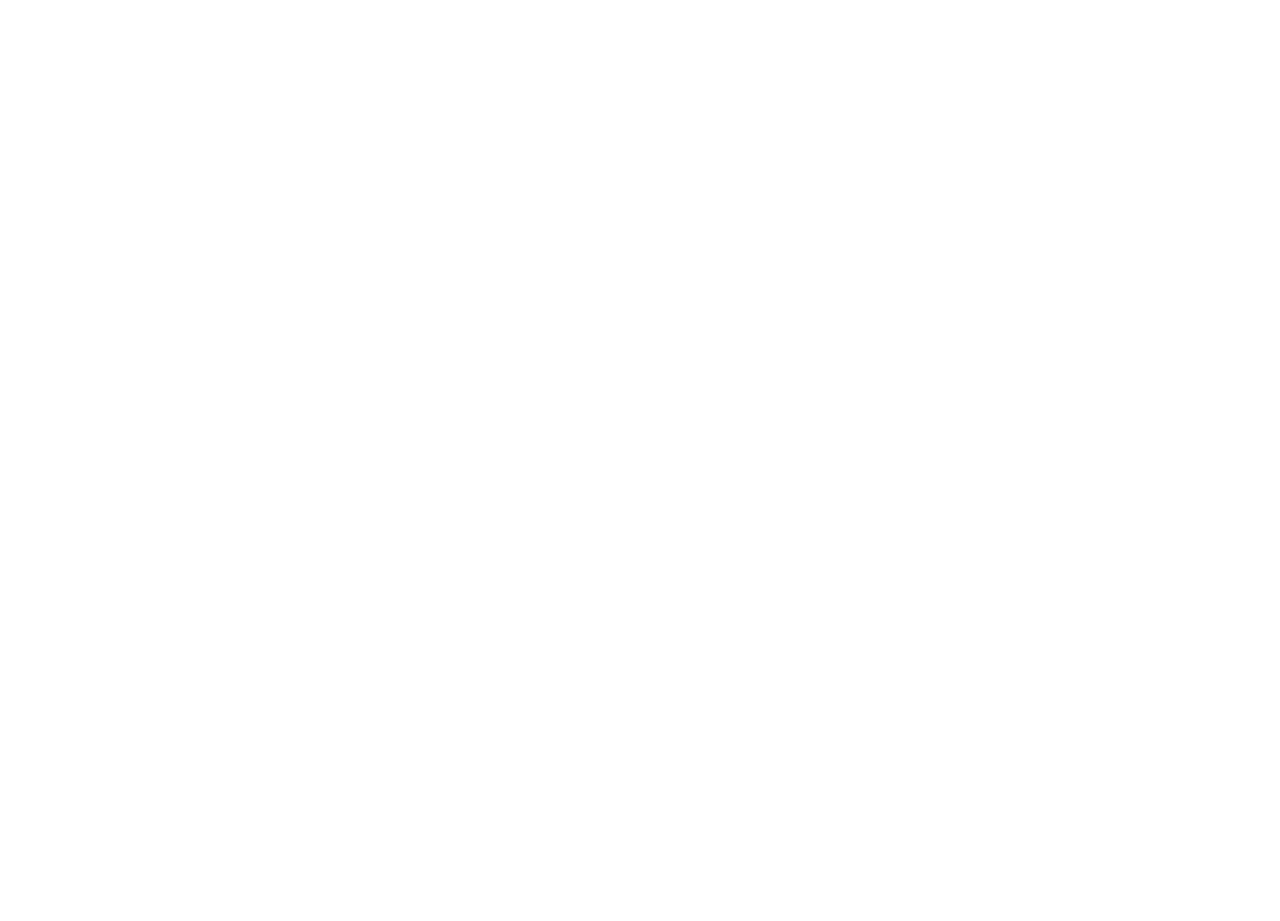
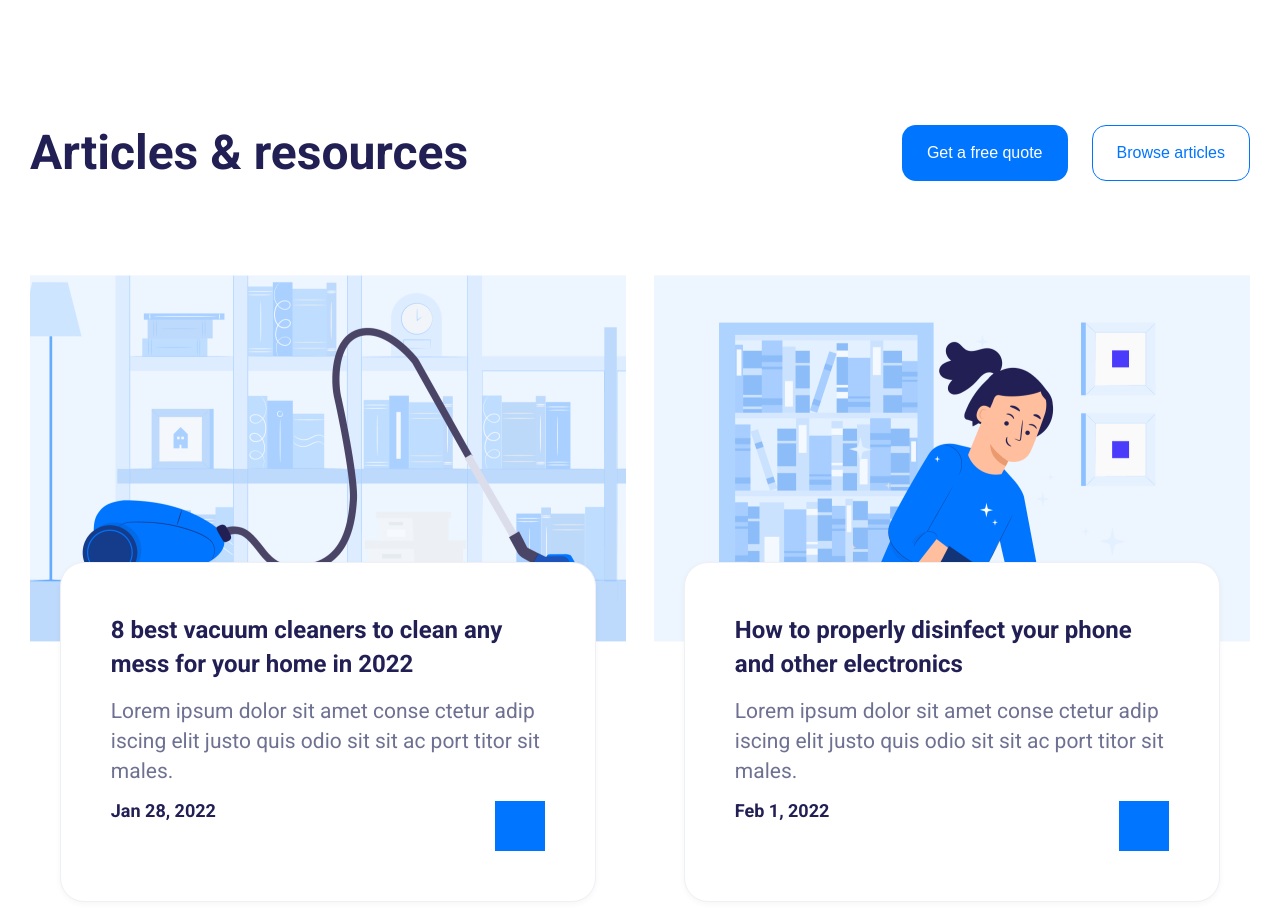
Before and after one commit to OutisDeveloper/cleaning-x, a React (Create React App) app: page / in a window 1280 px wide. Shown: the part 3400-4321 px from the top of the page. Before the commit the page ends 3524 px from the top, so only its background shows below. Built offline with nearby package versions, Linux system fonts and the light colour scheme.

Commit message:
'articelEnd'

```diff
--- /dev/null
+++ b/src/components/article/Article.jsx
@@ -0,0 +1,45 @@
+import Style from "./article.module.scss";
+import ArticleCard from "./articleCard/ArticleCard";
+import ar1 from "../../assets/images/ar1.png";
+import ar2 from "../../assets/images/ar2.png";
+import Button from "../primaryBtn/Button";
+
+export const Article = ({ arImg, arTitle, arText, arDate, arDiv }) => {
+  return (
+    <section id={Style.Article}>
+      <div className={`container ${Style.articleContainer}`}>
+        <div className={Style.articleTop}>
+          <h1>Articles & resources</h1>
+          <div className={Style.arTopRight}>
+            <Button textBtn={"Get a free quote"} />
+            <Button textBtn={"Browse articles"} />
+          </div>
+        </div>
+        <div className={Style.articleCardBox}>
+          <ArticleCard
+            arImg={ar1}
+            arTitle={
+              "8 best vacuum cleaners to clean any mess for your home in 2022"
+            }
+            arText={
+              "Lorem ipsum dolor sit amet conse ctetur adip iscing elit justo quis odio sit sit ac port titor sit males."
+            }
+            arDate={"Jan 28, 2022"}
+          />
+          <ArticleCard
+            arImg={ar2}
+            arTitle={
+              "How to properly disinfect your phone and other electronics"
+            }
+            arText={
+              "Lorem ipsum dolor sit amet conse ctetur adip iscing elit justo quis odio sit sit ac port titor sit males."
+            }
+            arDate={"Feb 1, 2022"}
+          />
+        </div>
+      </div>
+    </section>
+  );
+};
+
+export default Article;
--- /dev/null
+++ b/src/components/article/article.module.scss
@@ -0,0 +1,44 @@
+#Article {
+  margin-bottom: 360px;
+  .articleContainer {
+    .articleTop {
+      margin-bottom: 93px;
+      h1 {
+        color: #211f54;
+        font-family: Roboto;
+        font-size: 48px;
+        font-style: normal;
+        font-weight: 700;
+        line-height: 57.984px;
+      }
+      .arTopRight {
+        button:nth-child(2) {
+          margin-left: 24px;
+          background-color: transparent;
+          border-color: #0075ff;
+          color: #0075ff;
+          &:hover {
+            background-color: #0075ff;
+            color: white;
+          }
+        }
+      }
+      display: flex;
+      justify-content: space-between;
+      align-items: center;
+    }
+    .articleCardBox {
+      display: flex;
+      justify-content: space-between;
+    }
+  }
+  @media (max-width: 1150px) {
+    .articleContainer {
+      .articleCardBox {
+        flex-wrap: wrap;
+        align-content: center;
+        justify-content: center;
+      }
+    }
+  }
+}
--- /dev/null
+++ b/src/components/article/articleCard/ArticleCard.jsx
@@ -0,0 +1,19 @@
+import Style from "./articleCard.module.scss";
+
+export const ArticleCard = ({ arTitle, arText, arDate, arImg }) => {
+  return (
+    <div className={Style.articleCard}>
+      <img src={arImg} alt="" />
+      <div className={Style.arContent}>
+        <h2>{arTitle}</h2>
+        <p>{arText}</p>
+        <div className={Style.arContentBottom}>
+          <span>{arDate}</span>
+          <div className={Style.arDiv}></div>
+        </div>
+      </div>
+    </div>
+  );
+};
+
+export default ArticleCard;
--- /dev/null
+++ b/src/components/article/articleCard/articleCard.module.scss
@@ -0,0 +1,67 @@
+.articleCard {
+  position: relative;
+  img {
+    z-index: -1;
+  }
+  display: flex;
+  flex-direction: column;
+  justify-content: center;
+  align-items: center;
+  .arContent {
+    padding: 50px;
+    position: absolute;
+    border-radius: 24px;
+    border: 1px solid #eff0f6;
+    background-color: white;
+    box-shadow: 0px 2px 6px 0px rgba(20, 20, 43, 0.04);
+    bottom: -260px;
+    z-index: 100;
+    width: 90%;
+    h2 {
+      color: #211f54;
+      font-family: Roboto;
+      font-size: 24px;
+      font-style: normal;
+      font-weight: 700;
+      line-height: 34.008px;
+    }
+    p {
+      color: #6e7191;
+      font-family: Roboto;
+      font-size: 21px;
+      font-style: normal;
+      font-weight: 400;
+      line-height: 30.006px;
+      margin: 15px 0px;
+    }
+    .arContentBottom {
+      display: flex;
+      justify-content: space-between;
+      span {
+        color: #211f54;
+        font-family: Roboto;
+        font-size: 18px;
+        font-style: normal;
+        font-weight: 700;
+        line-height: 19.998px;
+      }
+      .arDiv {
+        width: 50px;
+        height: 50px;
+        flex-shrink: 0;
+        background: #0075ff;
+      }
+    }
+  }
+}
+@media (max-width: 1150px) {
+  .articleCard {
+    width: 100%;
+    img {
+      width: 90%;
+    }
+  }
+  .articleCard:nth-child(1) {
+    margin-bottom: 300px;
+  }
+}
--- a/src/pages/HomePage.jsx
+++ b/src/pages/HomePage.jsx
@@ -1,4 +1,5 @@
 import About from "../components/about/About";
+import Article from "../components/article/Article";
 import Covid from "../components/covid/Covid";
 import Header from "../components/header/Header";
 import Home from "../components/home/Home";
@@ -12,6 +13,7 @@
       <About />
       <Service />
       <Covid />
+      <Article />
     </>
   );
 };
```
Also changed, not shown: src/assets/images/ar1.png (added), src/assets/images/ar2.png (added).
